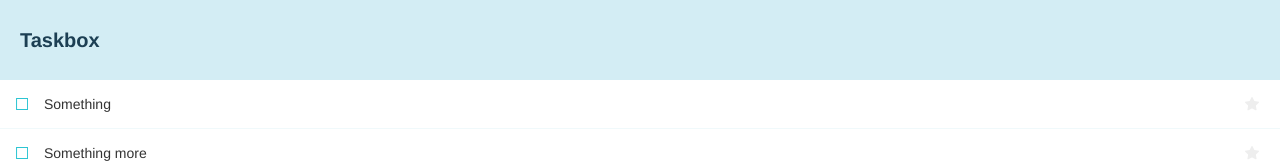
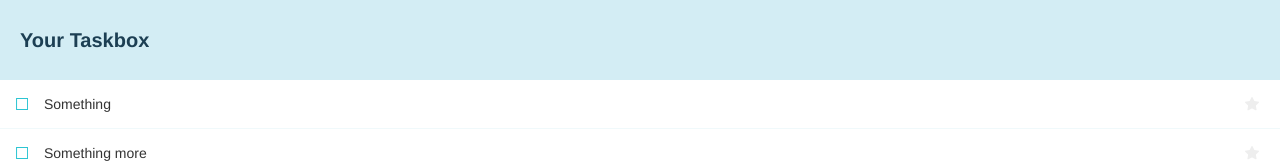
Before and after one commit to guilhermefos/taskbox, a React (Create React App) app: page / in a window 1280 px wide. Shown: the top 163 px of the page. Built offline with nearby package versions, Linux system fonts and the light colour scheme; a web font is replaced by a local one.

Commit message:
Change the title text

```diff
--- a/package.json
+++ b/package.json
@@ -29,7 +29,8 @@
     "test": "react-scripts test",
     "eject": "react-scripts eject",
     "storybook": "start-storybook -p 6006 -s public",
-    "build-storybook": "build-storybook -s public"
+    "build-storybook": "build-storybook -s public",
+    "chromatic": "npx chromatic --project-token=4c87cc6d6d35"
   },
   "eslintConfig": {
     "extends": [
@@ -68,6 +69,7 @@
     "@storybook/preset-create-react-app": "^3.1.7",
     "@storybook/react": "^6.3.0",
     "@storybook/testing-react": "^0.0.17",
+    "chromatic": "^5.10.0-canary.0",
     "react-test-renderer": "^17.0.2"
   }
 }
--- a/src/components/InboxScreen.js
+++ b/src/components/InboxScreen.js
@@ -21,7 +21,7 @@ export function PureInboxScreen({ error }) {
     <div className="page lists-show">
       <nav>
         <h1 className="title-page">
-          <span className="title-wrapper">Taskbox</span>
+          <span className="title-wrapper">Your Taskbox</span>
         </h1>
       </nav>
       <TaskList />
```
Also changed, not shown: 2 other files (tests, documents, lock files or other folders).
